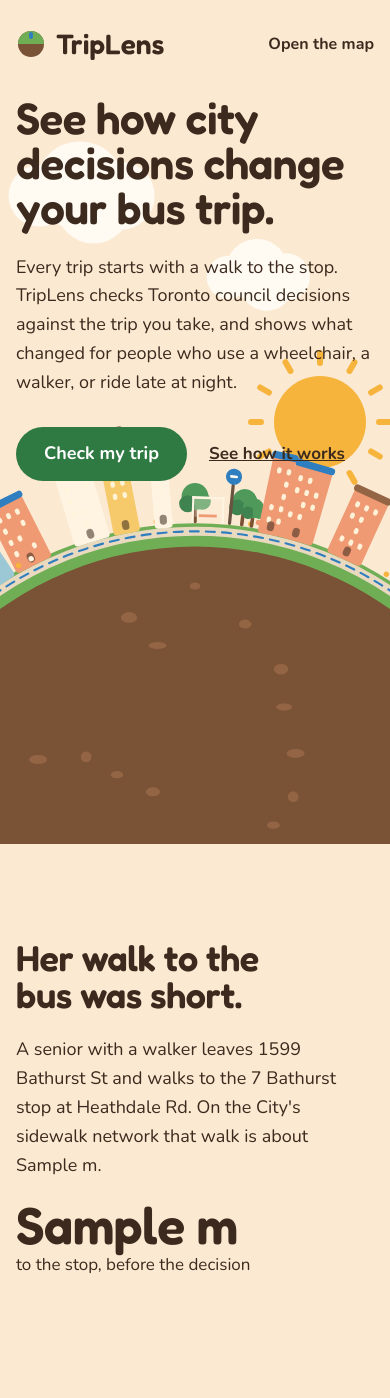
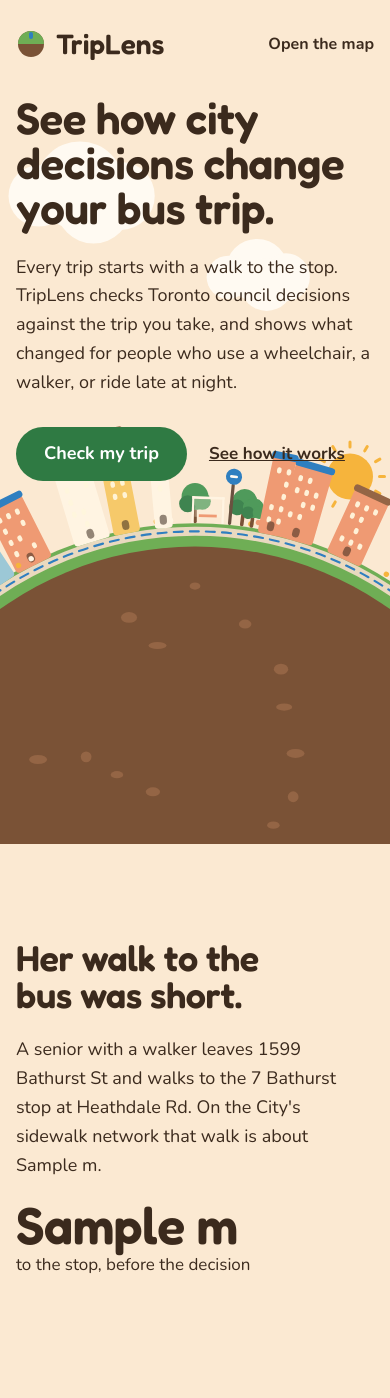
Before and after one commit to vinyx1/gait, a Python web app: template triplens/templates/landing.html in a window 390 px wide. Shown: the top 1398 px of the page. Run offline with Jinja, Linux system fonts and the light colour scheme; the template is opened without the code that fills it: most values are stand-ins (such as "Sample title", 1, 10 or a date in 2020).

Commit message:
Landing: readable red, phone sun placement
Co-Authored-By: Claude Opus 5.5 <noreply@anthropic.com>

```diff
--- a/triplens/templates/landing.html
+++ b/triplens/templates/landing.html
@@ -18,7 +18,7 @@
   --sky:#fbe9d2; --sky-winter:#dde9ef; --soil:#7a5236; --soil-2:#946545; --grass:#6fae55; --grass-2:#5a9746;
   --ink:#3b2a1d; --ink-2:#6a5240; --paper:#fffaf2; --ground:#3b2a1d;
   --b1:#fff4e2; --b2:#f6c96a; --b3:#ef9a73; --b4:#9cc8d6; --roof:#c8643f; --tree:#4f9a5b; --tree-2:#3f8450;
-  --route:#2f7fc0; --gone:#c8452e; --go:#2f7a43; --sun:#f6b43c;
+  --route:#2f7fc0; --gone:#a33520; --go:#2f7a43; --sun:#f6b43c;
   --m:clamp(16px,4vw,64px); --f-xl:clamp(46px,6.4vw,104px); --f-l:clamp(36px,4.4vw,68px); --f-b:clamp(17px,1.25vw,19px);
   --ease:cubic-bezier(.2,.7,.2,1);
 }
@@ -294,7 +294,7 @@ function layout(){
   const r = phone ? Math.min(W * 0.92, H * 0.44) : Math.min(H * 0.48, W * 0.3);
   const cy = phone ? H * 0.62 + r : H + r * 0.02, cx = phone ? W / 2 : W * 0.7;
   base = {r, cx, top: cy - r}; place();
-  sun.setAttribute('transform', `translate(${phone ? W - 70 : W * 0.86} ${phone ? H * 0.5 : H * 0.2})`);
+  sun.setAttribute('transform', phone ? `translate(${W - 40} ${H * 0.6 - 30}) scale(.5)` : `translate(${W * 0.86} ${H * 0.2})`);
 }
 addEventListener('resize', layout); layout();
 
```
